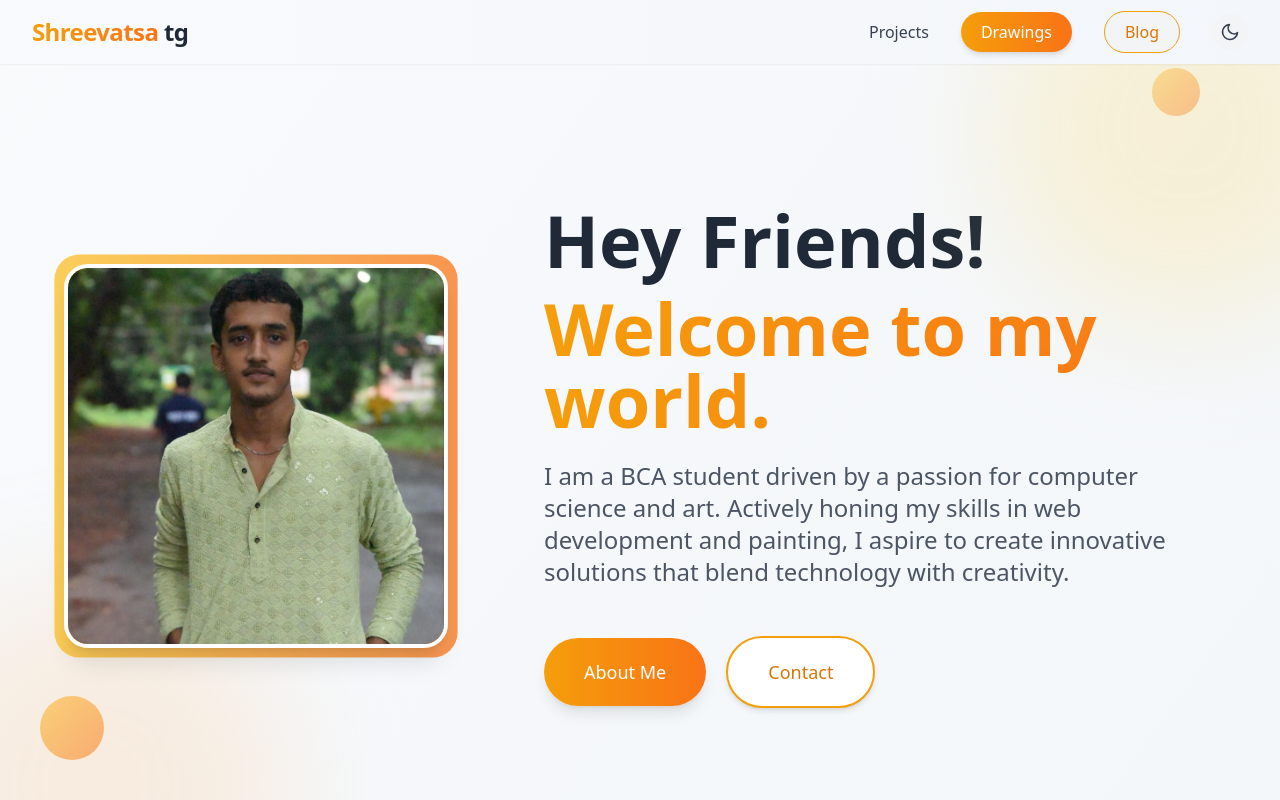
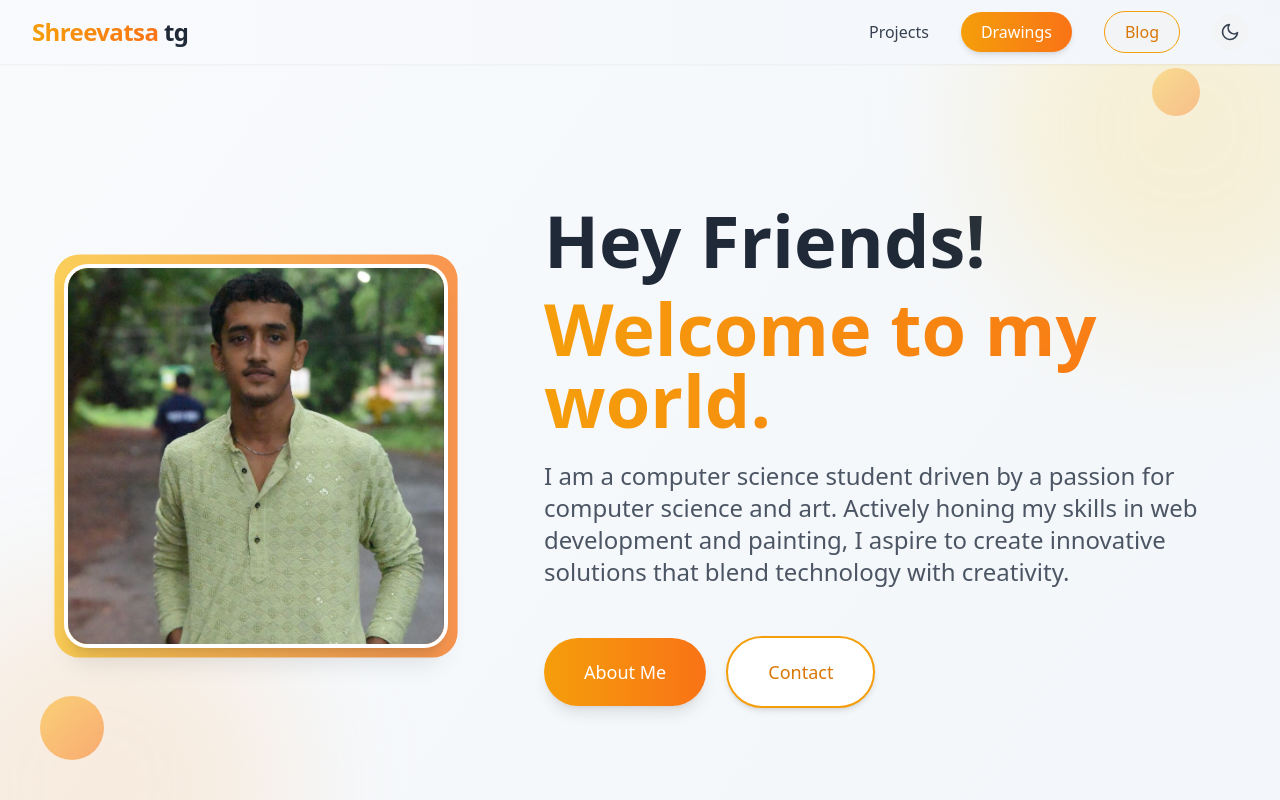
Before and after one commit to Shreevatsatg/shreevatsatg.com, a Next.js app: page / in a window 1280 px wide. Shown: the top 800 px of the page. Built offline with nearby package versions, Linux system fonts and the light colour scheme.

Commit message:
small etxt edit

```diff
--- a/src/app/HomePage.tsx
+++ b/src/app/HomePage.tsx
@@ -77,7 +77,7 @@ export default function HomePage() {
             </h1>
 
             <p className="mt-6 text-lg md:text-xl lg:text-2xl text-gray-600 dark:text-gray-300 leading-relaxed">
-              I am a BCA student driven by a passion for computer science and art.
+              I am a computer science student driven by a passion for computer science and art.
               Actively honing my skills in web development and painting, I aspire to create
               innovative solutions that blend technology with creativity.
             </p>
```
